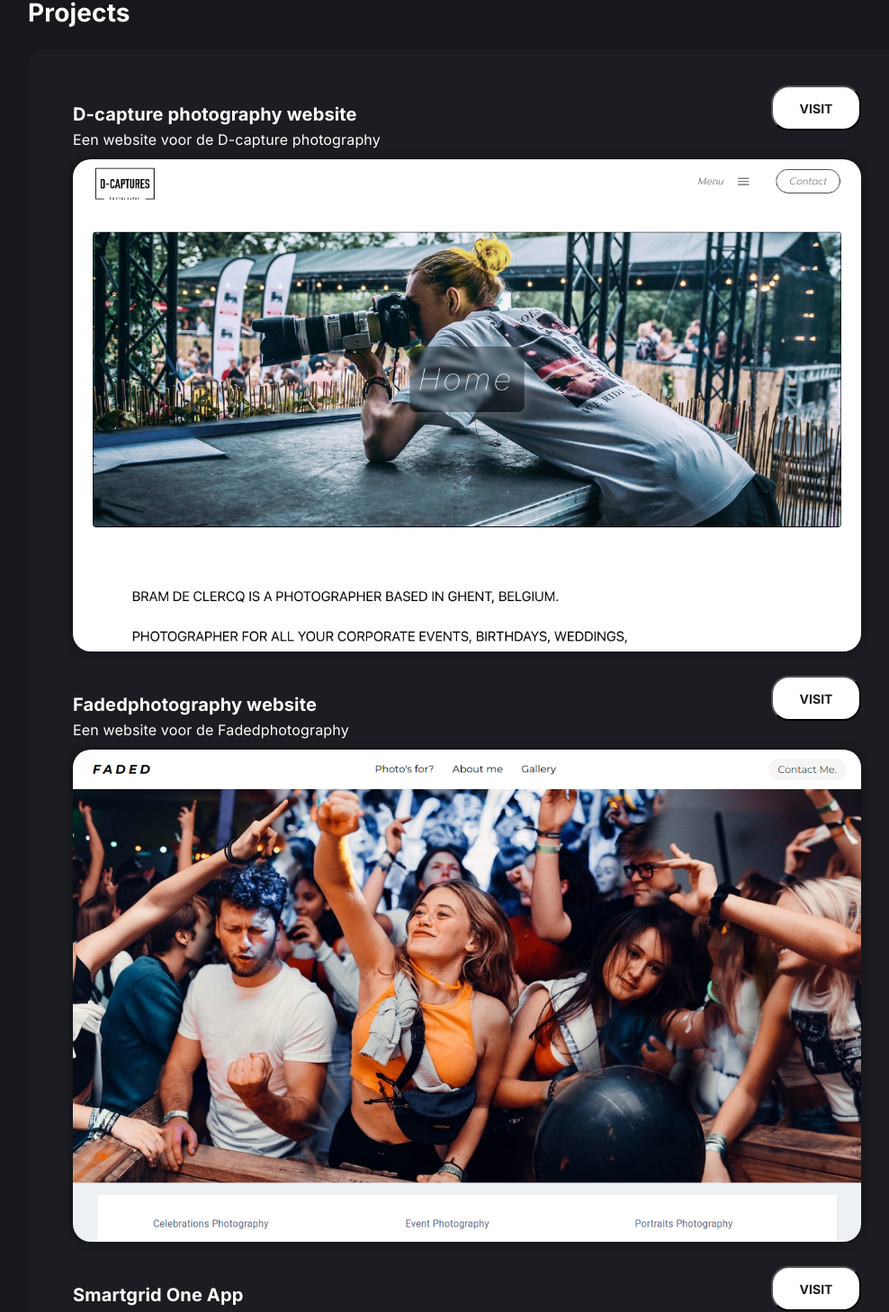
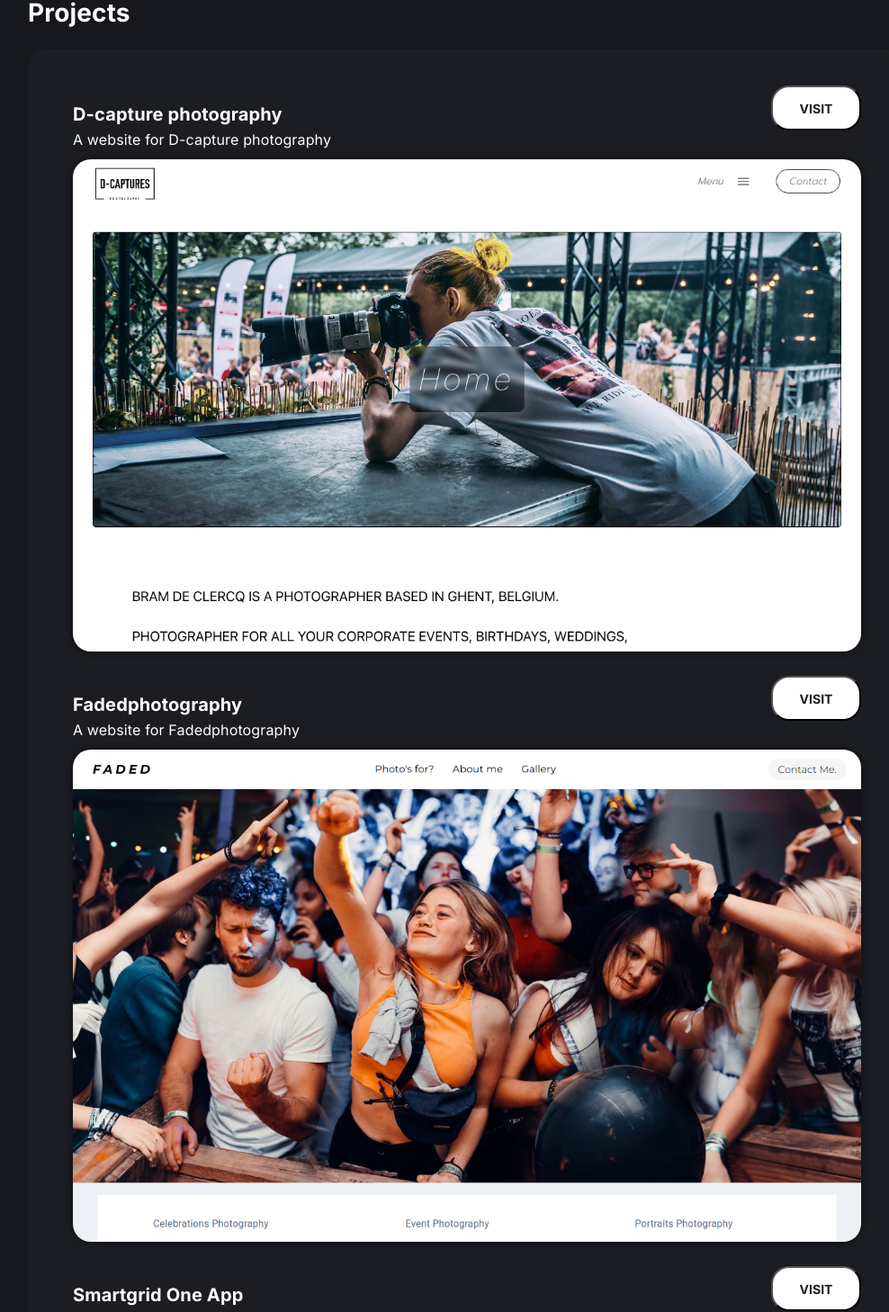
Before and after one commit to Bataklik/Bataklik-Portfolio, a React (Create React App) app: page / in a window 1280 px wide. Shown: the part 1366-2824 px from the top of the page at 90% size, without its empty margins (121-1109 px from the left). Built offline with nearby package versions, Linux system fonts and the light colour scheme.

Commit message:
feat: :pencil2: Change language Dutch -> English

```diff
--- a/src/components/projects/Projects.tsx
+++ b/src/components/projects/Projects.tsx
@@ -10,20 +10,20 @@ export default function Projects() {
   const [isHover, setIsHover] = useState(false);
   const projectsItems = [
     {
-      name: "D-capture photography website",
-      description: "Een website voor de D-capture photography",
+      name: "D-capture photography",
+      description: "A website for D-capture photography",
       image: blobDcaptures,
       link: "https://d-captures.vercel.app/",
     },
     {
-      name: "Fadedphotography website",
-      description: "Een website voor de Fadedphotography",
+      name: "Fadedphotography",
+      description: "A website for Fadedphotography",
       image: blobFadedphotography,
       link: "https://fadedphotography.vercel.app/",
     },
     {
       name: "Smartgrid One App",
-      description: "Een app voor de Smartgrid One, gemaakt tijdens mijn stage.",
+      description: "Created an app for the Smartgrid One during my internship.",
       image: blobSmartgrid,
       link: "https://smartgridone.com/nl/",
     },
```
